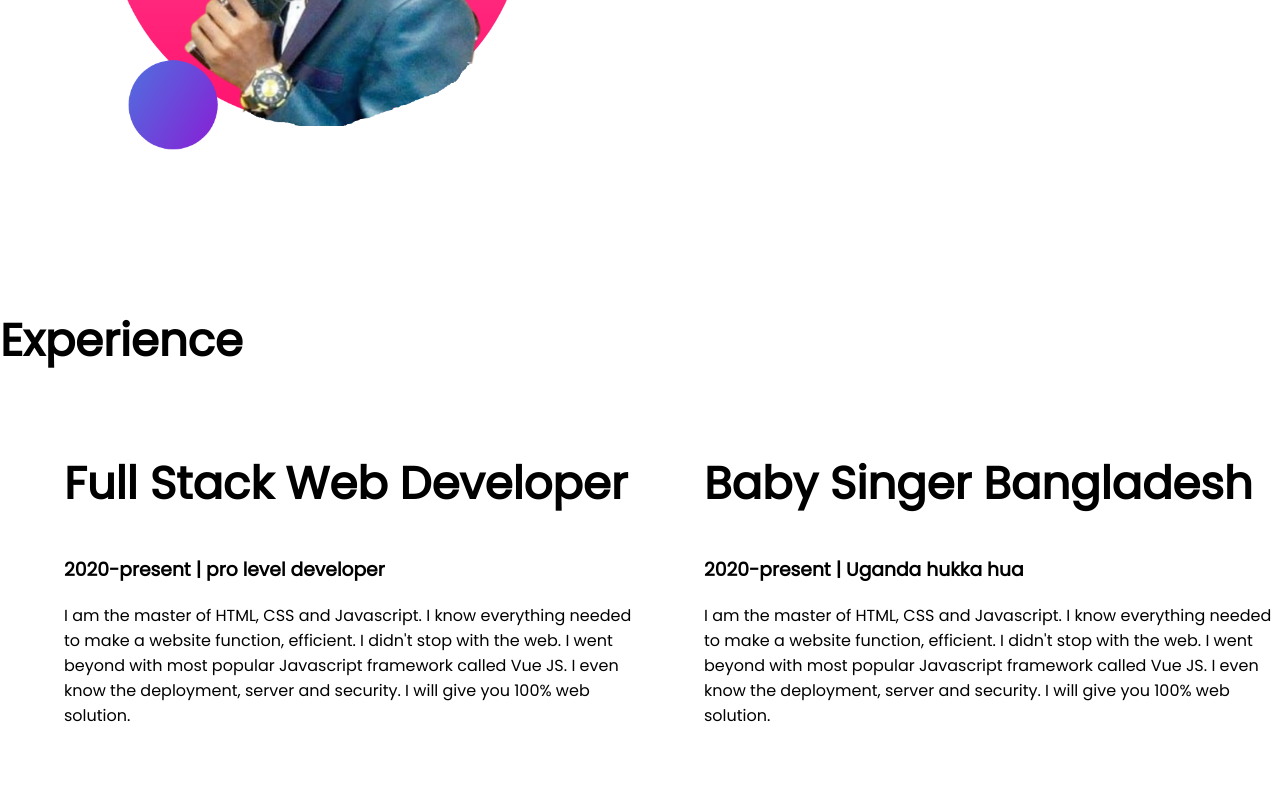
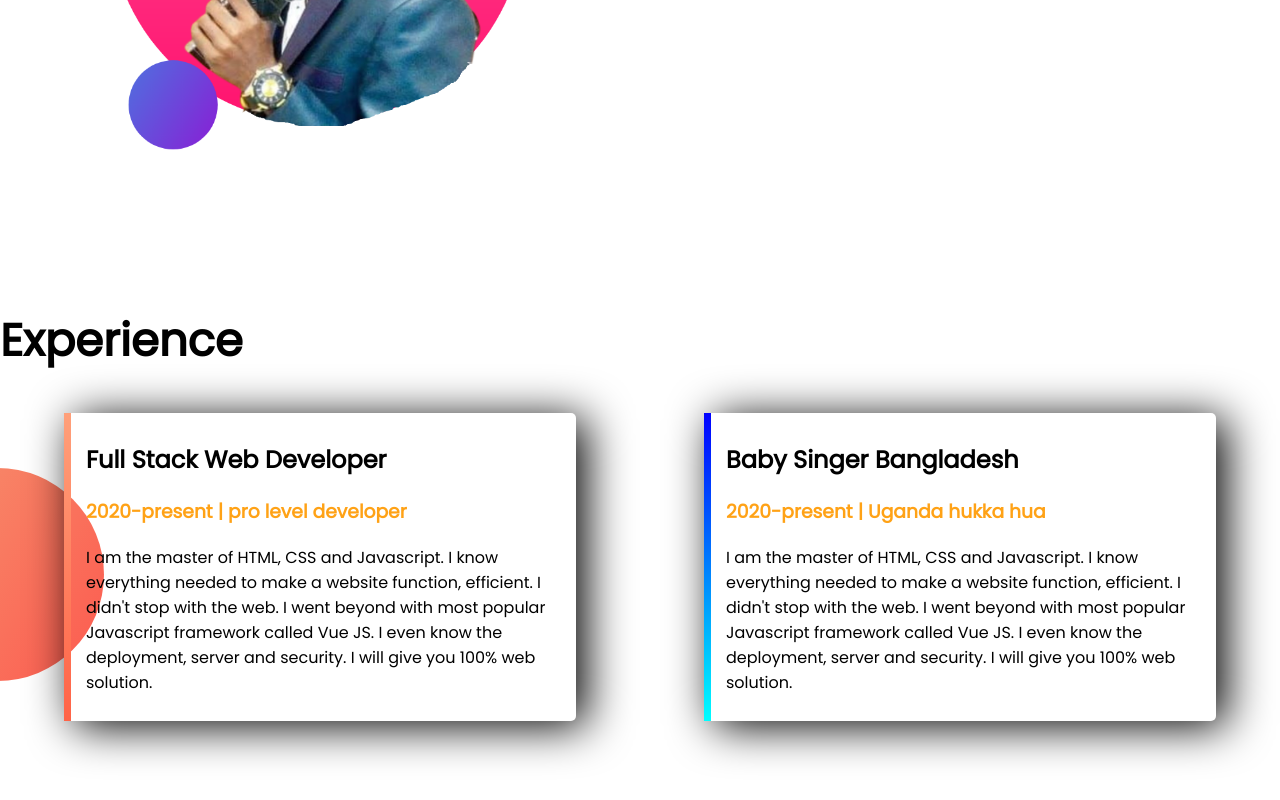
Before and after one commit to jahidorjahid/developer-portfolio, a plain HTML site: page index.html in a window 1280 px wide. Shown: the part 947-1747 px from the top of the page. Drawn offline with Linux system fonts and the light colour scheme.

Commit message:
update experience section

```diff
--- a/index.html
+++ b/index.html
@@ -46,11 +46,11 @@
 
     </section>
 
-    <section>
+    <section class="experience">
         <h1>Experience</h1>
         <div class="flexible-section">
-            <div class="half-width">
-                <h1>Full Stack Web Developer</h1>
+            <div id="exp-developer" class="experience-item">
+                <h2>Full Stack Web Developer</h2>
                 <h3>2020-present | pro level developer</h3>
                 <p>I am the master of HTML, CSS and Javascript. I know everything needed to make a website function,
                     efficient. I didn't stop with the web. I went beyond with most popular Javascript framework called
@@ -58,8 +58,8 @@
                     JS. I even know the deployment, server and security. I will give you 100% web solution.
                 </p>
             </div>
-            <div class="half-width">
-                <h1>Baby Singer Bangladesh </h1>
+            <div id="exp-baby" class="experience-item">
+                <h2>Baby Singer Bangladesh </h2>
                 <h3>2020-present | Uganda hukka hua</h3>
                 <p>I am the master of HTML, CSS and Javascript. I know everything needed to make a website function,
                     efficient. I didn't stop with the web. I went beyond with most popular Javascript framework called
--- a/style.css
+++ b/style.css
@@ -38,3 +38,30 @@ h1{
     background-repeat: no-repeat;
     background-position-x: right;
 }
+
+.experience{
+    background-image: url(images/exp-bg.png);
+    background-repeat: no-repeat;
+    background-position-y: 80%;
+}
+.experience-item{
+    width:40%;
+    margin-left: 5%;
+    margin-right: 5%;
+    padding: 10px 15px;
+    box-shadow:  10px 5px 45px black;
+    border-radius: 5px;
+}
+.experience-item h3{
+    color: rgb(255, 162, 22);
+}
+#exp-developer{
+    border-left: 7px solid;
+    border-image: linear-gradient(lightsalmon, tomato);
+    border-image-slice: 1;
+}
+#exp-baby{
+    border-left: 7px solid;
+    border-image: linear-gradient(blue, cyan);
+    border-image-slice: 1;
+}
```
